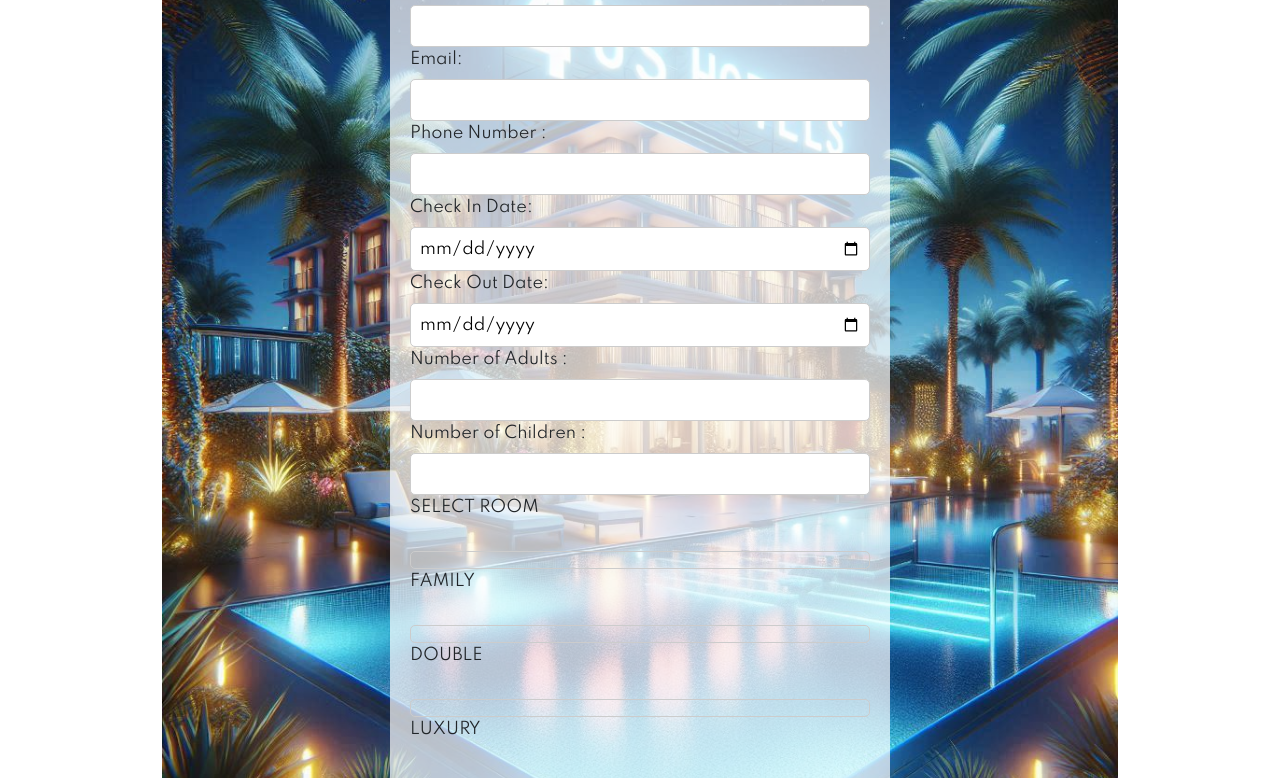
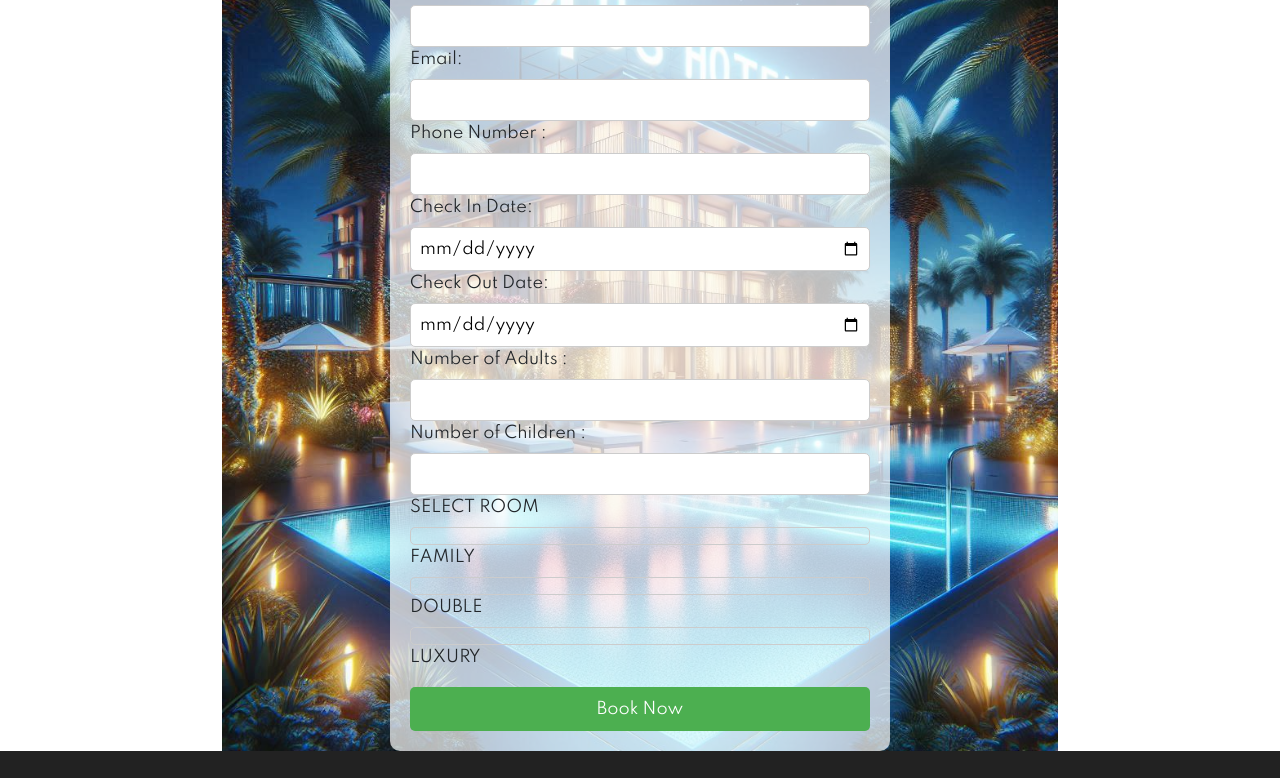
Before and after one commit to YASHSHOGUN/Hotel-Booking, a plain HTML site: page booking.html in a window 1280 px wide. Shown: the part 174-952 px from the top of the page. Drawn offline with Linux system fonts and the light colour scheme.

Commit message:
Update booking.html

```diff
--- a/booking.html
+++ b/booking.html
@@ -84,13 +84,13 @@
 
 		            <label for="NC">Number of Children :</label>
 		            <input type="NC" name="NC" id="NC" required>
-		<label>SELECT ROOM</label><br>
+		<label>SELECT ROOM</label>
   <input type="radio" id="NC1" name="FAMILY" value="FAMILY" checked>
-  <label for="NC1">FAMILY</label><br>
+  <label for="NC1">FAMILY</label>
   <input type="radio" id="NC2" name="DOUBLE" value="DOUBLE">
-  <label for="NC2">DOUBLE</label><br>
+  <label for="NC2">DOUBLE</label>
   <input type="radio" id="NC3" name="LUXURY" value="LUXURY">
-  <label for="NC3">LUXURY</label><br><br>
+  <label for="NC3">LUXURY</label>
 
 
             <button id="Book">Book Now</button>
```
